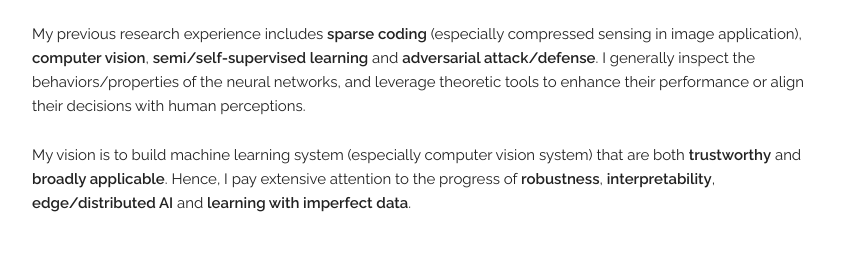
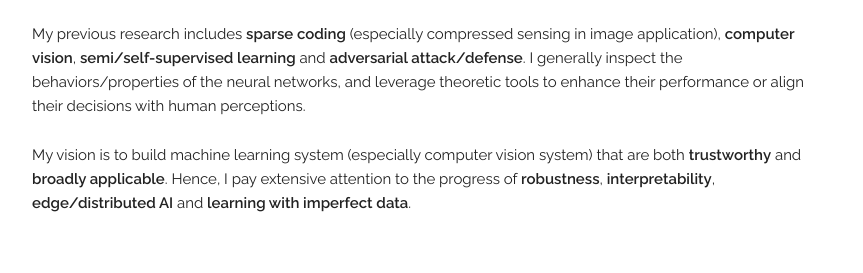
Before and after one commit to rkteddy/rkteddy.github.io, a plain HTML site: page index.html in a window 1280 px wide. Shown: the part 527-800 px from the top of the page, without its empty margins (208-1071 px from the left). Drawn offline with nearby package versions, Linux system fonts and the light colour scheme; files whose address does not match are found by name.

Commit message:
Update index.html

```diff
--- a/index.html
+++ b/index.html
@@ -147,7 +147,7 @@ function unhide(divID) {
   </p>
 
   <p>
-  My previous research experience includes <b>sparse coding</b> (especially compressed sensing in image application), <b>computer vision</b>, <b>semi/self-supervised learning</b> and <b>adversarial attack/defense</b>. I generally inspect the behaviors/properties of the neural networks, and leverage theoretic tools to enhance their performance or align their decisions with human perceptions.
+  My previous research includes <b>sparse coding</b> (especially compressed sensing in image application), <b>computer vision</b>, <b>semi/self-supervised learning</b> and <b>adversarial attack/defense</b>. I generally inspect the behaviors/properties of the neural networks, and leverage theoretic tools to enhance their performance or align their decisions with human perceptions.
   </p>
 
   <p>
```
